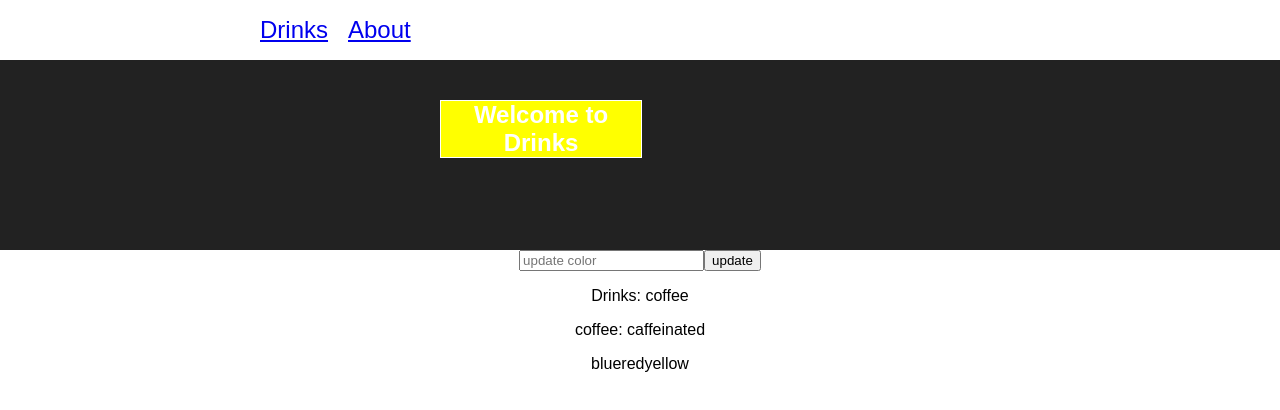
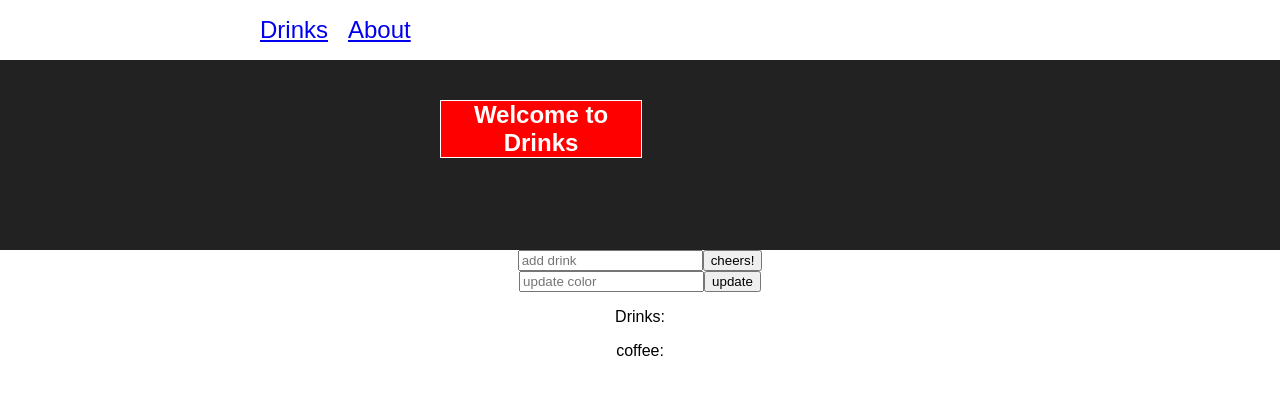
Before and after one commit to davideliason/coffeeLog-react-router-express, a React (Create React App) app in the folder public/client/: page / in a window 1280 px wide. Shown: the top 410 px of the page. Built offline with nearby package versions, Linux system fonts and the light colour scheme.

Commit message:
refactored so that there are two input fields, one for adding color and another for adding drink. The drinks component is called/set in App component but now the drinks state is passed to Drinks Component using cascading using props

```diff
--- a/public/client/src/App.js
+++ b/public/client/src/App.js
@@ -8,21 +8,41 @@ class App extends Component {
   constructor(props){
     super(props);
     this.state = {
-      colors : ["blue","red","yellow"]
+      drinks : [{
+        drink: "coffee",
+        calories: 0
+      },
+      {
+        drink: "espresso",
+        calories: 20
+      }],
+      colors : ["blue","green","red"]
     };
 
+    this.addDrink = this.addDrink.bind(this);
     this.addColor = this.addColor.bind(this);
-
 
   }
 
-   addColor(e){
+   addDrink(e){
       e.preventDefault();
 
-      var colorArray = this.state.colors;
-      colorArray.push(this._inputColor.value);
+      var drinksArray = this.state.drinks;
+      drinksArray.push(this._inputDrink.value);
       this.setState({
-        colors : colorArray
+        drinks : drinksArray
+        });
+
+      this._inputDrink.value = "";
+    }
+
+    addColor(e){
+      e.preventDefault();
+
+      var colorsArray = this.state.colors;
+      colorsArray.push(this._inputColor.value);
+      this.setState({
+        colors : colorsArray
         });
 
       this._inputColor.value = "";
@@ -46,11 +66,16 @@ class App extends Component {
         </div>
 
         {/*(<p>{this.props.name}: i'm a prop</p>*/}
+           <form onSubmit={this.addDrink}>
+             <input ref={ (a) => this._inputDrink = a }placeholder="add drink"></input>
+             <button type="submit">cheers!</button>
+           </form>
+
            <form onSubmit={this.addColor}>
              <input ref={ (a) => this._inputColor = a }placeholder="update color"></input>
              <button type="submit">update</button>
            </form>
-        <Drinks colors = {this.state.colors} />
+        <Drinks drinks = {this.state.drinks} />
       </div>
     );
   }
--- a/public/client/src/Drinks.jsx
+++ b/public/client/src/Drinks.jsx
@@ -5,14 +5,14 @@ class Drinks extends React.Component{
 	constructor(props){
 		super(props);
 		this.state = {
-			drinks: ["coffee","espresso"]
+			drinks: this.props.drinks
 		}
 	}
 	render(){
 		return(
 			 <div>
-				<p>Drinks: {this.state.drinks[0]}</p>
-				<Coffee colors={this.props.colors} type="caffeinated" />
+				<p>Drinks: {this.state.drinks.drink}</p>
+				<Coffee colors={this.props.colors} />
 			 </div>
 			);
 	}
```
